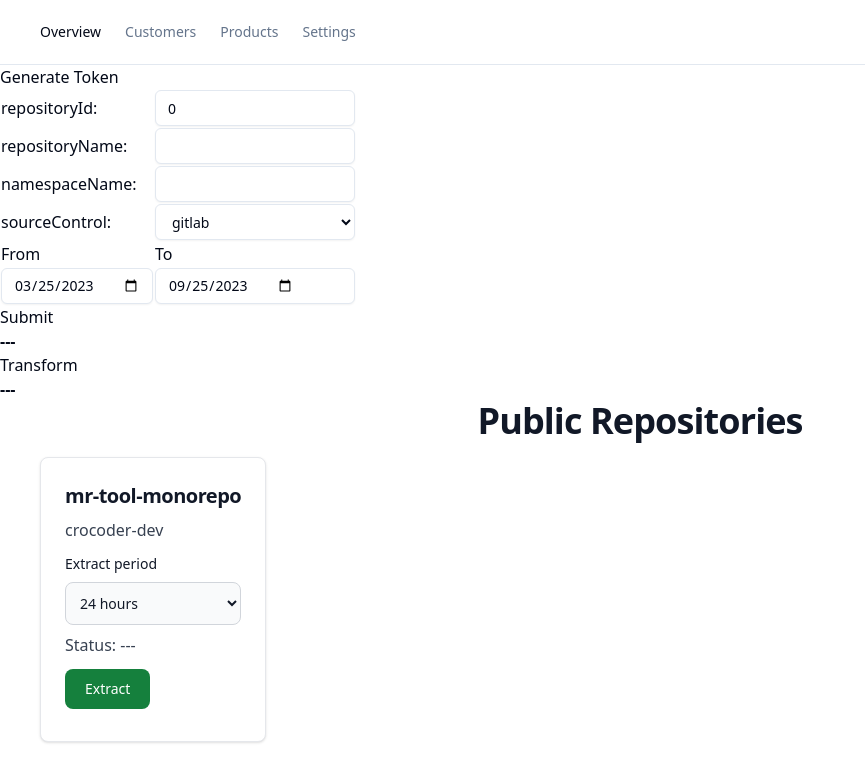
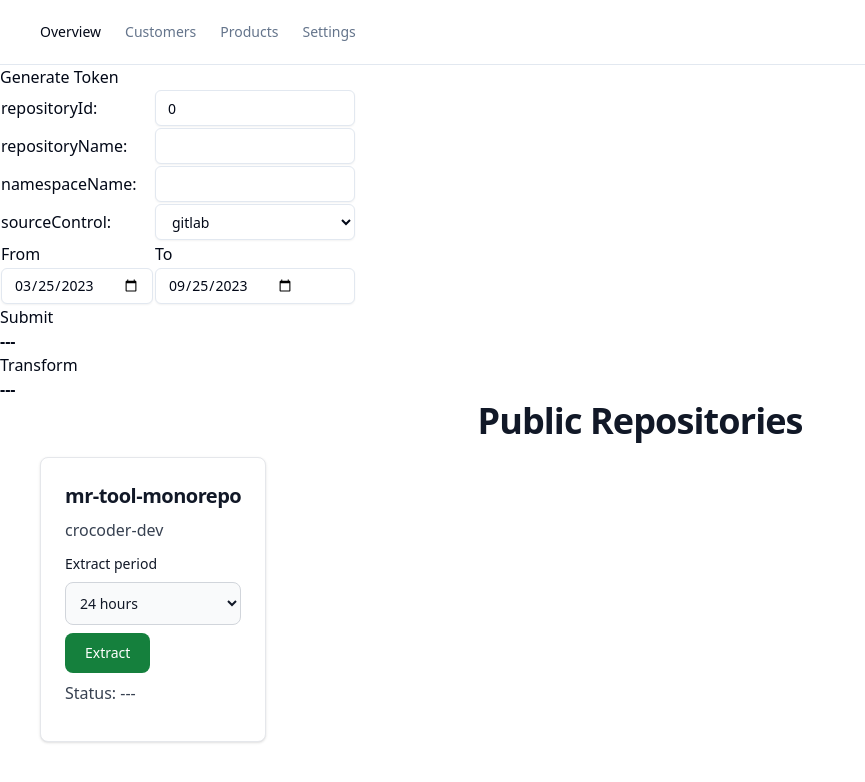
Before and after one commit to dxta-dev/pipeline, a Next.js app in the folder apps/app/: page / in a window 1280 px wide. Shown: the top 782 px of the page, without its empty margins (0-865 px from the left). Built offline with nearby package versions, Linux system fonts and the light colour scheme; no server answers.

Commit message:
move ui things ? idk

```diff
--- a/apps/app/src/components/public-repo-control.tsx
+++ b/apps/app/src/components/public-repo-control.tsx
@@ -59,10 +59,10 @@ const PublicRepoCard = ({ repo }: PublicRepoCardProps) => {
         <option value="360">360 days</option>
       </select>
 
-      <p className="mb-3 font-normal text-gray-700 dark:text-gray-400">Status: {status}</p>
       <button onClick={() => { onExtractClick().catch(console.log) }} type="button" className="focus:outline-none text-white bg-green-700 hover:bg-green-800 focus:ring-4 focus:ring-green-300 font-medium rounded-lg text-sm px-5 py-2.5 me-2 mb-2 dark:bg-green-600 dark:hover:bg-green-700 dark:focus:ring-green-800">Extract</button>
       {/* NO PERIOD FOR TRANSFORM EXISTS, OR PER REPOSITORY */}
       {/* <button type="button" className="text-gray-900 bg-white border border-gray-300 focus:outline-none hover:bg-gray-100 focus:ring-4 focus:ring-gray-200 font-medium rounded-lg text-sm px-5 py-2.5 me-2 mb-2 dark:bg-gray-800 dark:text-white dark:border-gray-600 dark:hover:bg-gray-700 dark:hover:border-gray-600 dark:focus:ring-gray-700">Transform</button> */}
+      <p className="mb-3 font-normal text-gray-700 dark:text-gray-400">Status: {status}</p>
     </div>
   )
 }
```
